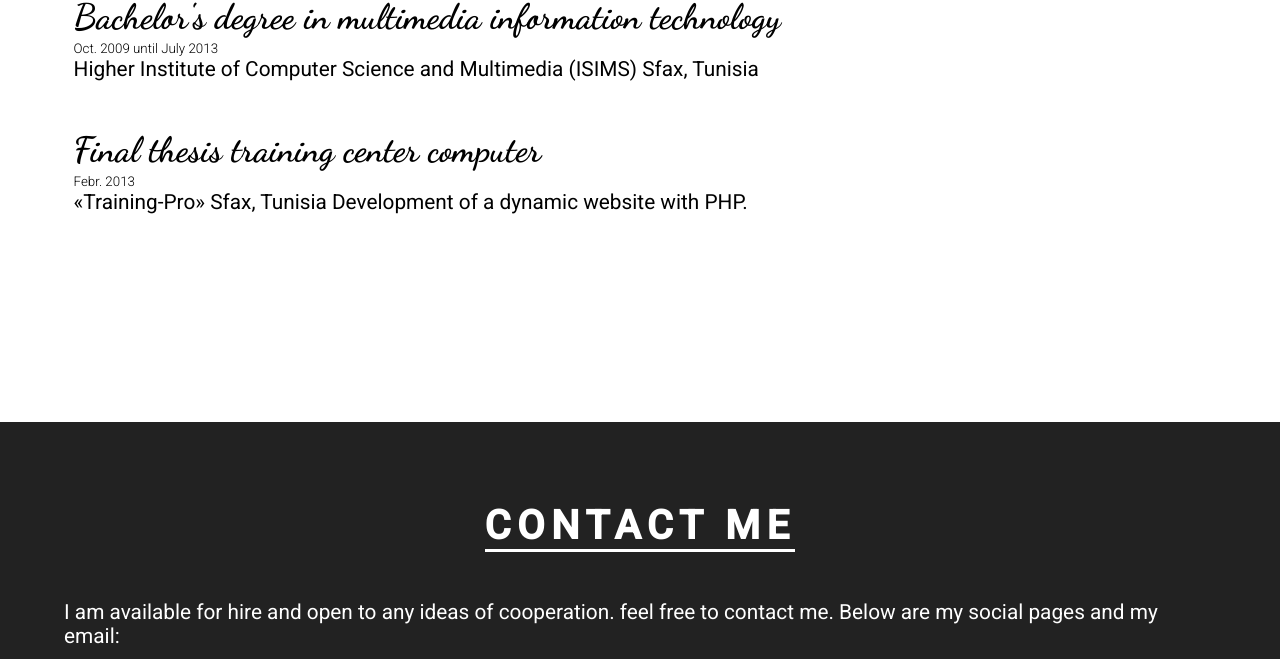
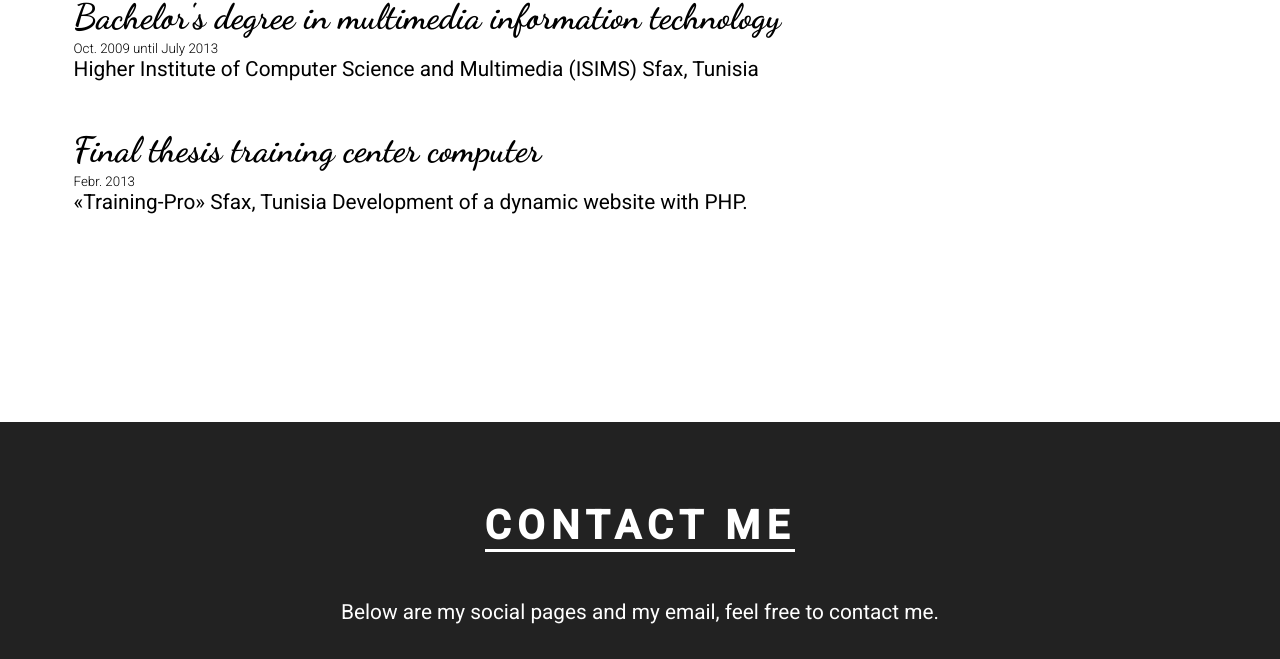
Before and after one commit to ahmed965/ahmed-site, a plain HTML site: page docs/index.html in a window 1280 px wide. Shown: the part 2870-3529 px from the top of the page. Drawn offline with Linux system fonts and the light colour scheme.

Commit message:
Update footer

```diff
--- a/docs/index.html
+++ b/docs/index.html
@@ -145,7 +145,7 @@
     <footer class="sections padding-section bg-dark" id="contact">
       <div class="container d-flex-center d-flex d-flex-col">
         <h1 class="title-section white border-bottom-white medium-margin-bottom">CONTACT ME</h1>
-        <p class="description white medium-margin-bottom">I am available for hire and open to any ideas of cooperation. feel free to contact me. Below are my social pages and my email:</p>
+        <p class="description white medium-margin-bottom text-center">Below are my social pages and my email, feel free to contact me.</p>
         <div class="social-media medium-margin-bottom">
           <a class="social-media-link bg-beige" href="https://github.com/ahmed965" target="_blank"><i class="fab fa-github"></i></a>
           <a class="social-media-link bg-beige" href="https://www.linkedin.com/in/ahmed-bouzguenda-13b707188/" target="_blank"><i class="fab fa-linkedin-in"></i></a>
```
